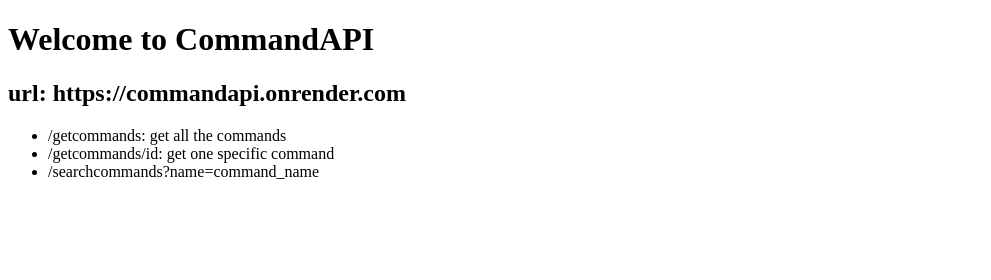
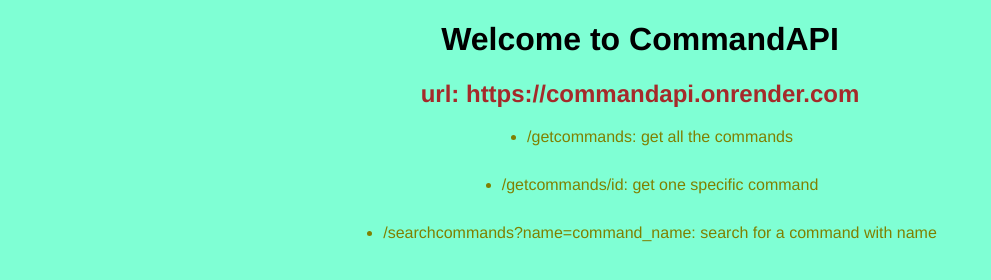
Before and after one commit to clwope/CommandAPI, a website: page index.html in a window 1280 px wide. Shown: the whole page, without its empty margins (0-991 px from the left). Drawn offline with Linux system fonts and the light colour scheme.

Commit message:
added style and path for fix

```diff
--- a/index.html
+++ b/index.html
@@ -5,13 +5,42 @@
     <meta name="viewport" content="width=device-width, initial-scale=1.0">
     <title>CommandAPI</title>
 </head>
+
+<style>
+    body{
+        font-family: 'Franklin Gothic Medium', 'Arial Narrow', Arial, sans-serif;
+        background-color: aquamarine;
+    }
+
+    h1{
+        text-align: center;
+    }
+
+    h2{
+        text-align: center;
+        color: brown;
+    }
+
+    ul{
+        display: flex;
+        justify-content: center;
+        align-items: center;
+        flex-direction: column;
+    }
+
+    li{
+        margin-bottom: 30px;
+        color: olive;
+    }
+</style>
+
 <body>
     <h1>Welcome to CommandAPI</h1>
     <h2>url: https://commandapi.onrender.com</h2>
     <ul>
         <li>/getcommands: get all the commands</li>
         <li>/getcommands/id: get one specific command</li>
-        <li>/searchcommands?name=command_name</li>
+        <li>/searchcommands?name=command_name: search for a command with name</li>
     </ul>
 </body>
 </html>
--- a/index.js
+++ b/index.js
@@ -6,6 +6,7 @@
 let ExpressError = require("./utils/ExpressError");
 let mongoose = require("mongoose");
 let Command = require("./models/command");
+let path = require("path");
 
 async function main() {
     await mongoose.connect(process.env.DB_URL);
@@ -35,7 +36,7 @@
 }
 
 app.get("/", (req, res) => {
-    res.render("index.html");
+    res.sendFile(path.join(__dirname + "/index.html"));
 })
 
 app.get("/getcommands", async (req, res) => {
--- a/package.json
+++ b/package.json
@@ -12,6 +12,7 @@
   "dependencies": {
     "dotenv": "^16.3.1",
     "express": "^4.18.2",
-    "mongoose": "^7.3.0"
+    "mongoose": "^7.3.0",
+    "path": "^0.12.7"
   }
 }
```
Also changed, not shown: 1 other file.
